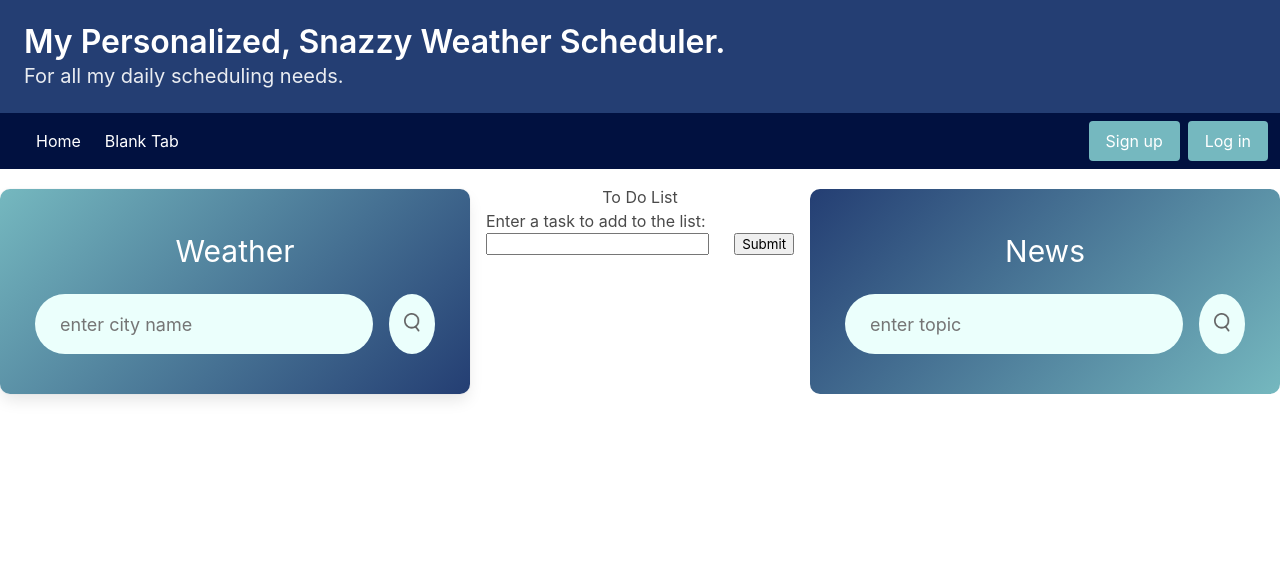
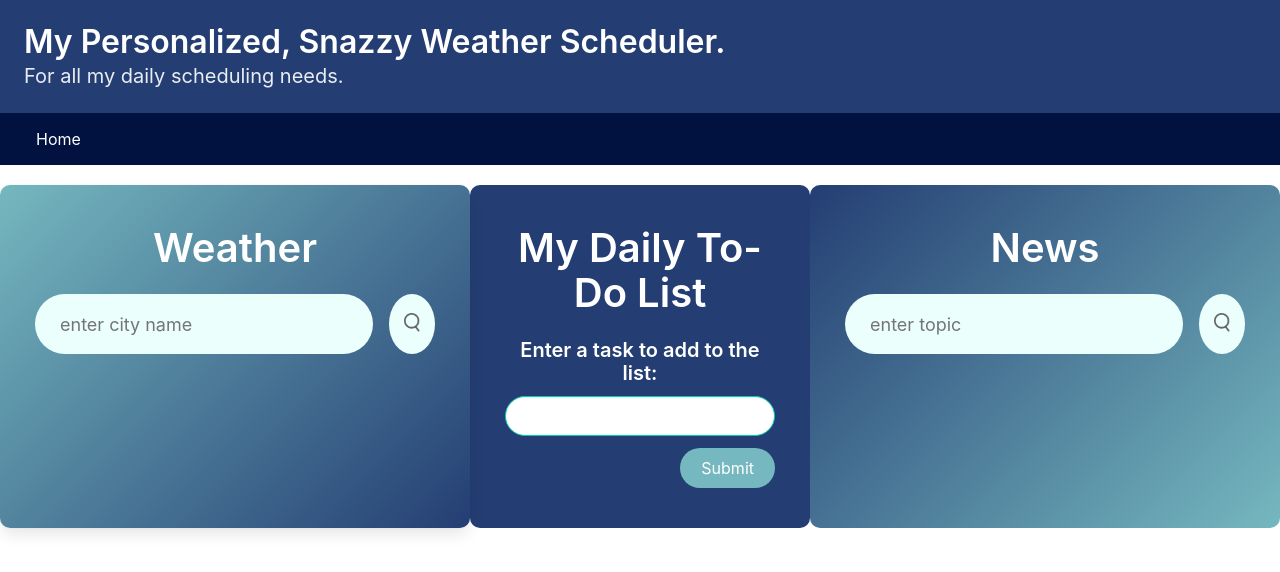
Before and after one commit to davidbeane1983/Daily-Task-List, a plain HTML site: page index.html in a window 1280 px wide. Drawn offline with nearby package versions, Linux system fonts and the light colour scheme.

Commit message:
updated to do list styling

```diff
--- a/assets/css/styles.css
+++ b/assets/css/styles.css
@@ -176,7 +176,7 @@
   }
 
 .button.is-primary:hover {
-    background-color: #243E73;
+    background-color: #011140;
     color: white;
   }
 
@@ -201,13 +201,32 @@
     float: left;
   }
   .btn-primary{
-    background-color: blueviolet;
+    background-color: #243E73;
     color:white;
     padding-left: 1%;
     margin-left: 5%;
+    border-radius: 30px;
+    padding: 10px;
+    margin: 10px;
   }
+
   li{
     width:100%;
     display: flex;
     justify-content: space-between;
   }
+
+  .list-card {
+    width: 90%;
+    max-width: 470px;
+    background-color: #243E73;
+    color: #fff;
+    margin: 20px auto 0;
+    border-radius: 10px;
+    padding: 40px 35px;
+    text-align: center;
+}
+
+.todo-list {
+  background-color: #75B8BF;
+}
--- a/index.html
+++ b/index.html
@@ -34,21 +34,14 @@
               <a class="navbar-item">
               Home
             </a>
-            <a class="navbar-item">
-              Blank Tab
-            </a>
+
           </style>
         </div>
       </div>
       <div class="navbar-end">
         <div class="navbar-item">
           <div class="buttons">
-            <a class="button is-primary">
-              <p>Sign up</p>
-            </a>
-            <a class="button is-light">
-                  Log in
-                </a>
+
               </div>
             </div>
           </div>
@@ -56,7 +49,7 @@
       </nav>
    <div class="three-columns">
     <div class="card">
-        <div class="weather-title">Weather</div>
+        <h2 class="title is-2 has-text-white">Weather</h2>
         <div class="search">
             <input type="text" placeholder="enter city name" spellcheck="false">
             <button><img src="assets\images\images\search.png"></button>
@@ -89,25 +82,27 @@
 
 
     <!--This div is for the task list-->
-    <div>
-        <h1 class="center">To Do List</h1>
+    <div class="list-card">
+        <h2 class="title is-2 has-text-white">My Daily To-Do List</h2>
         <form id="myForm">
-            <label for="inputField"><h3 >Enter a task to add to the list:</h3>
+            <label for="inputField"><h5 class="title is-5 has-text-white mb-3 is-pulled-left">Enter a task to add to the list:</h5>
             </label>
-            <input class="floatLeft" type="text" id="addBtn" name="inputField">
+            <input class="input is-primary is-rounded" type="text" id="addBtn" name="inputField">
         <p id="Todo">
-            <button type="submit"  id="todo-entry-box" class="floatRight">Submit</button>
+            <button type="submit"  id="todo-entry-box" class="button is-primary is-rounded mt-3 is-pulled-right">Submit</button>
         </p>
         <br>
         <br>
         <!--This is where the task list will populate-->
+       <ul class="menu-list is-rounded">
         <ol id="todo-list">
             <!-- List items will be added dynamically using JavaScript -->
         </ol>
+      </ul>
     </div>
 
     <div class="news-card">
-        <div class="news-title">News</div>
+        <h2 class="title is-2 has-text-white">News</h2>
         <div class="news-search">
             <input type="text" placeholder="enter topic" spellcheck="false">
             <button><img src="assets\images\images\search.png"></button>
```
